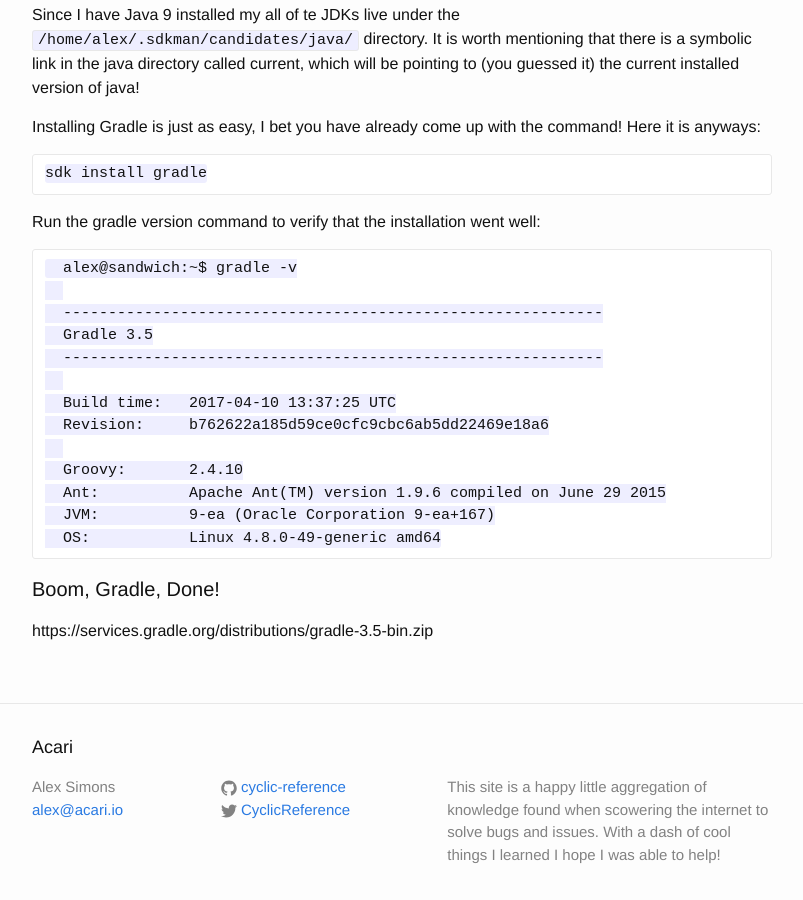
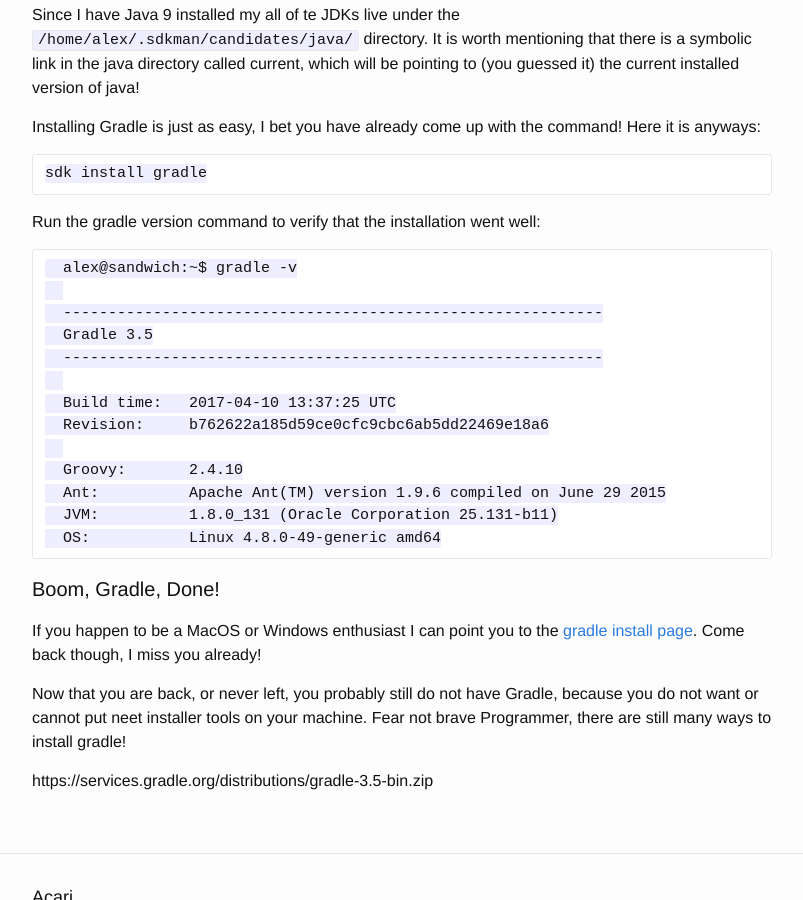
Before and after one commit to Unthrottled/blog, a Jekyll site: the page built from _posts/2017-05-05-Gradle-Install.md, in a window 1280 px wide and 900 px high, scrolled down 1525 px. Shown: the whole window, without its empty margins (238-1041 px from the left). Built offline with Jekyll 4.4.1, drawn with Linux system fonts in a browser that asks for light colours.

Commit message:
More gradle for tommorow

```diff
--- a/_posts/2017-05-05-Gradle-Install.md
+++ b/_posts/2017-05-05-Gradle-Install.md
@@ -67,9 +67,16 @@
 
       Groovy:       2.4.10
       Ant:          Apache Ant(TM) version 1.9.6 compiled on June 29 2015
-      JVM:          9-ea (Oracle Corporation 9-ea+167)
+      JVM:          1.8.0_131 (Oracle Corporation 25.131-b11)
       OS:           Linux 4.8.0-49-generic amd64
+
 
 #### Boom, Gradle, Done!
 
+If you happen to be a MacOS or Windows enthusiast I can point you to the [gradle install page](https://gradle.org/install).
+Come back though, I miss you already!
+
+Now that you are back, or never left, you probably still do not have Gradle, because you do not want or cannot put neet installer tools on your machine.
+Fear not brave Programmer, there are still many ways to install gradle!
+
 https://services.gradle.org/distributions/gradle-3.5-bin.zip
```
